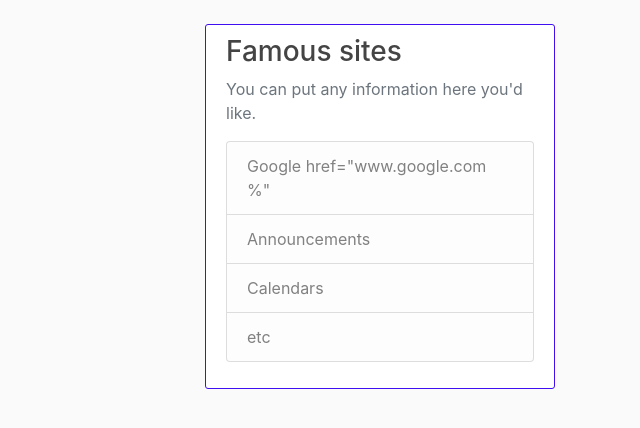
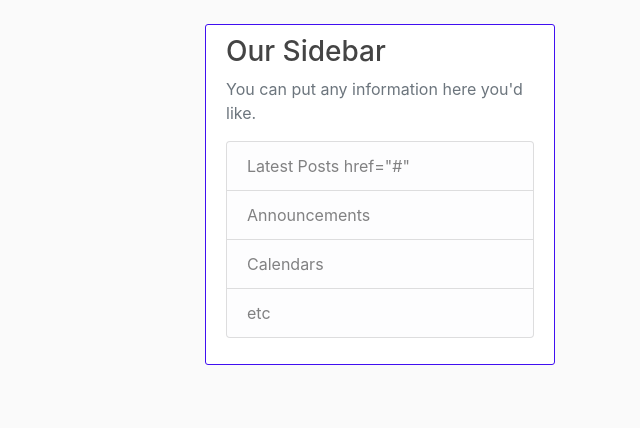
Before and after one commit to aziz16034/blog, a Django app: template blog/templates/blog/home.html in a window 1280 px wide. Shown: the part 56-484 px from the top of the page, without its empty margins (640-1280 px from the left). Run offline with Django 3.2, Linux system fonts and the light colour scheme; the template is opened without the code that fills it, so the values that code supplies are empty; some libraries are stand-ins or nearby versions.

Commit message:
Updated96633

```diff
--- a/blog/templates/blog/base.html
+++ b/blog/templates/blog/base.html
@@ -60,10 +60,10 @@
         </div>
         <div class="col-md-4">
           <div class="content-section">
-            <h3>Famous sites</h3>
+            <h3>Our Sidebar</h3>
             <p class='text-muted'>You can put any information here you'd like.
               <ul class="list-group">
-                <li class="list-group-item list-group-item-light">Google  href="www.google.com %"</li>
+                <li class="list-group-item list-group-item-light">Latest Posts  href="{% url 'post-create' %}"</li>
                 <li class="list-group-item list-group-item-light">Announcements</li>
                 <li class="list-group-item list-group-item-light">Calendars</li>
                 <li class="list-group-item list-group-item-light">etc</li>
```
